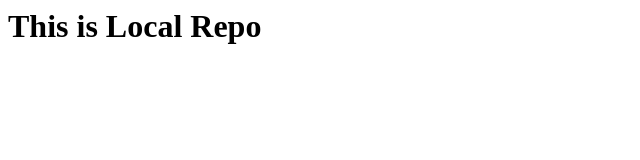
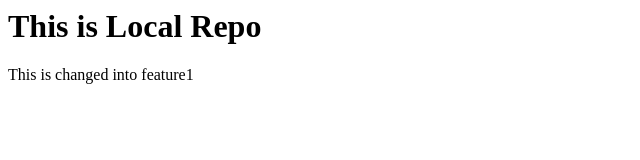
Before and after one commit to Shahzad-Akbar/Local-Repositories, a plain HTML site: page index.html in a window 1280 px wide. Shown: the whole page, without its empty margins (0-640 px from the left). Drawn offline with Linux system fonts and the light colour scheme.

Commit message:
Changed into feature1

```diff
--- a/index.html
+++ b/index.html
@@ -1 +1,2 @@
 <h1>This is Local Repo</h1>
+<p>This is changed into feature1</p>
```
